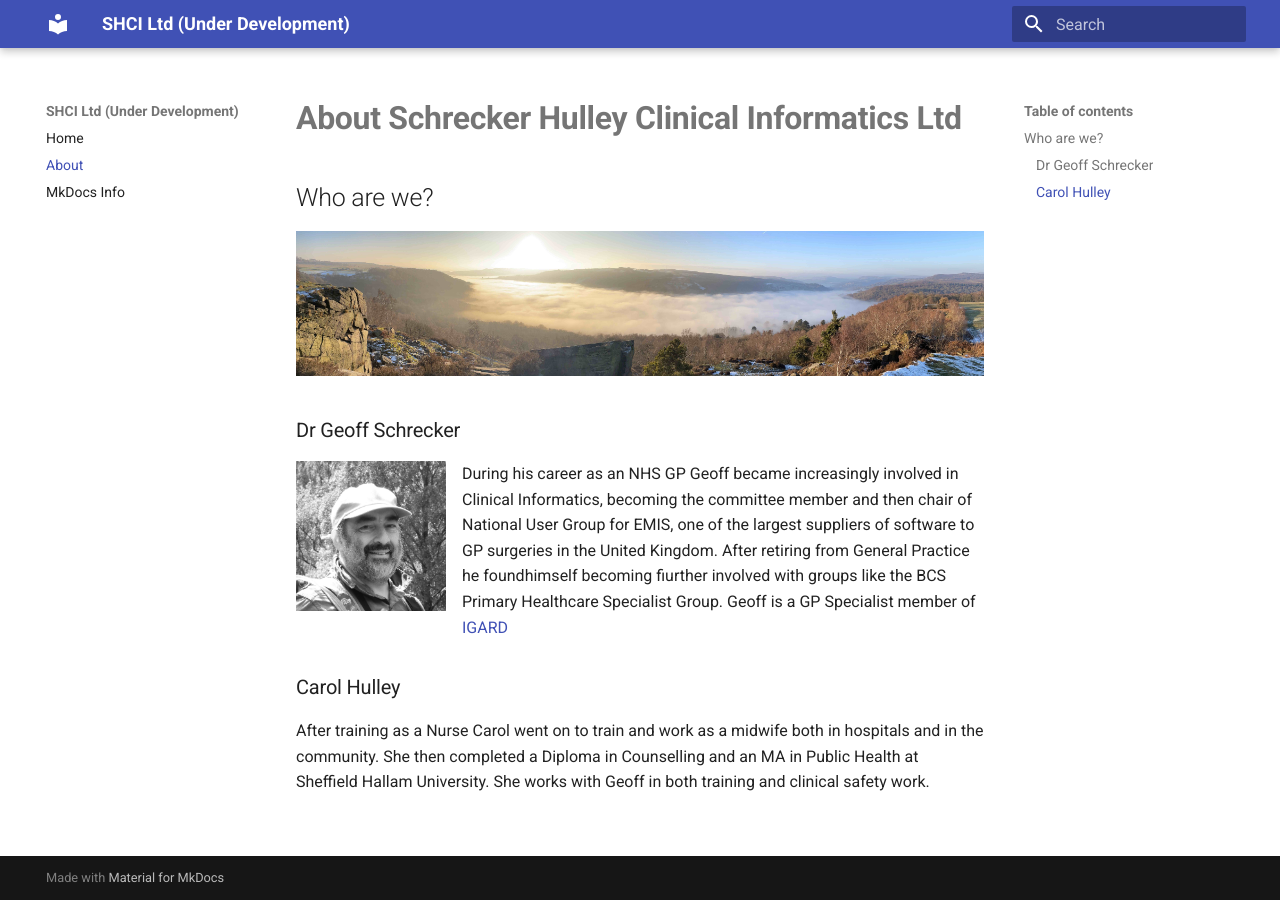
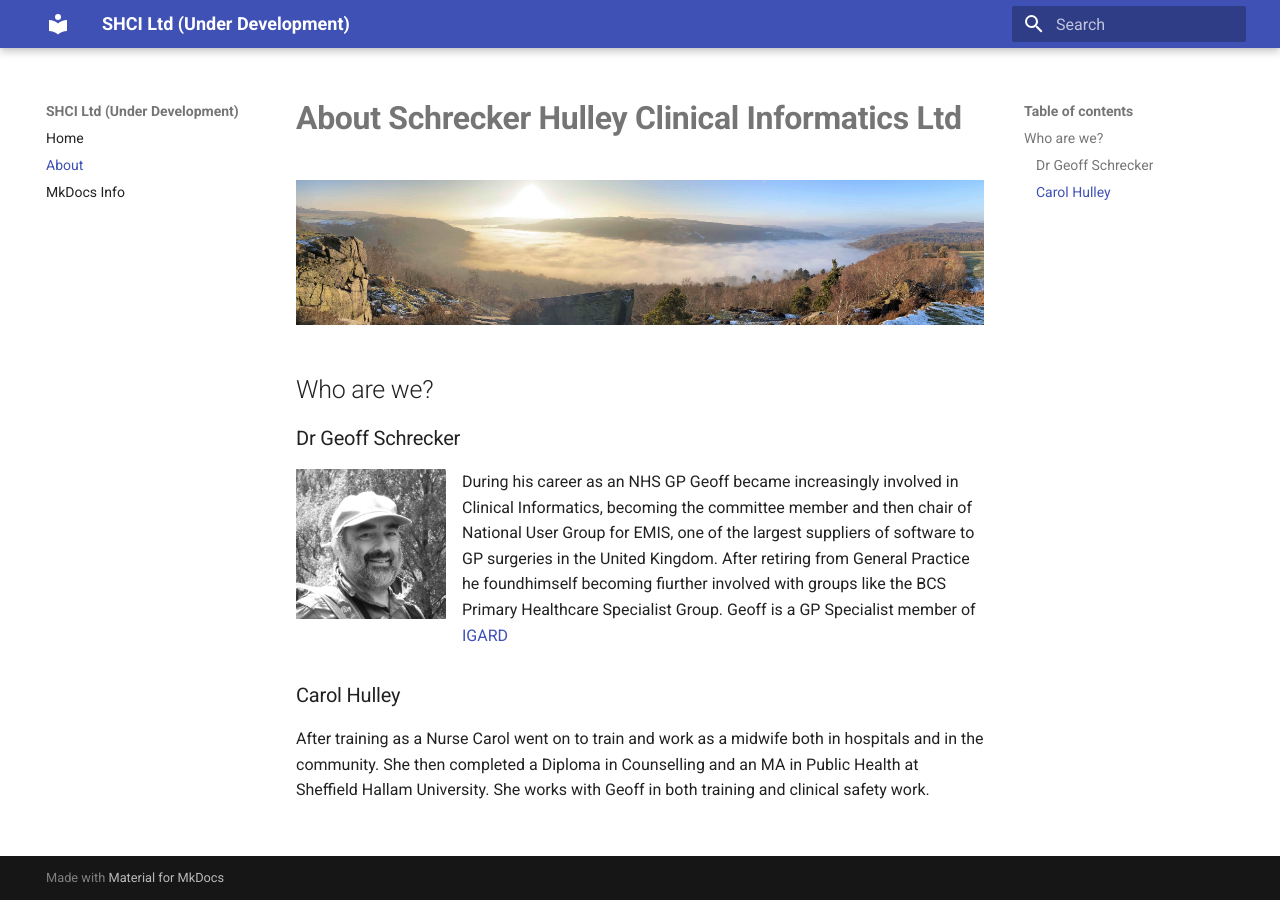
Before and after one commit to shci-ltd/website, an MkDocs documentation site: the page built from docs/about.md, in a window 1280 px wide. Built offline with MkDocs 1.6.1 and Material for MkDocs 9.7.7, drawn with Linux system fonts in a browser that asks for light colours.

Commit message:
Move banner on about page

```diff
--- a/docs/about.md
+++ b/docs/about.md
@@ -1,9 +1,8 @@
 # **About Schrecker Hulley Clinical Informatics Ltd**
 
+![Image title](/images/Banner.jpg)
+
 ## Who are we?
-
-![Image title](/images/Banner.jpg){width="100%"}
-
 
 ### Dr Geoff Schrecker
  ![Image title](/images/Geoff.jpg){ width="150" align=left }
```
Also changed, not shown: 1 other file.
